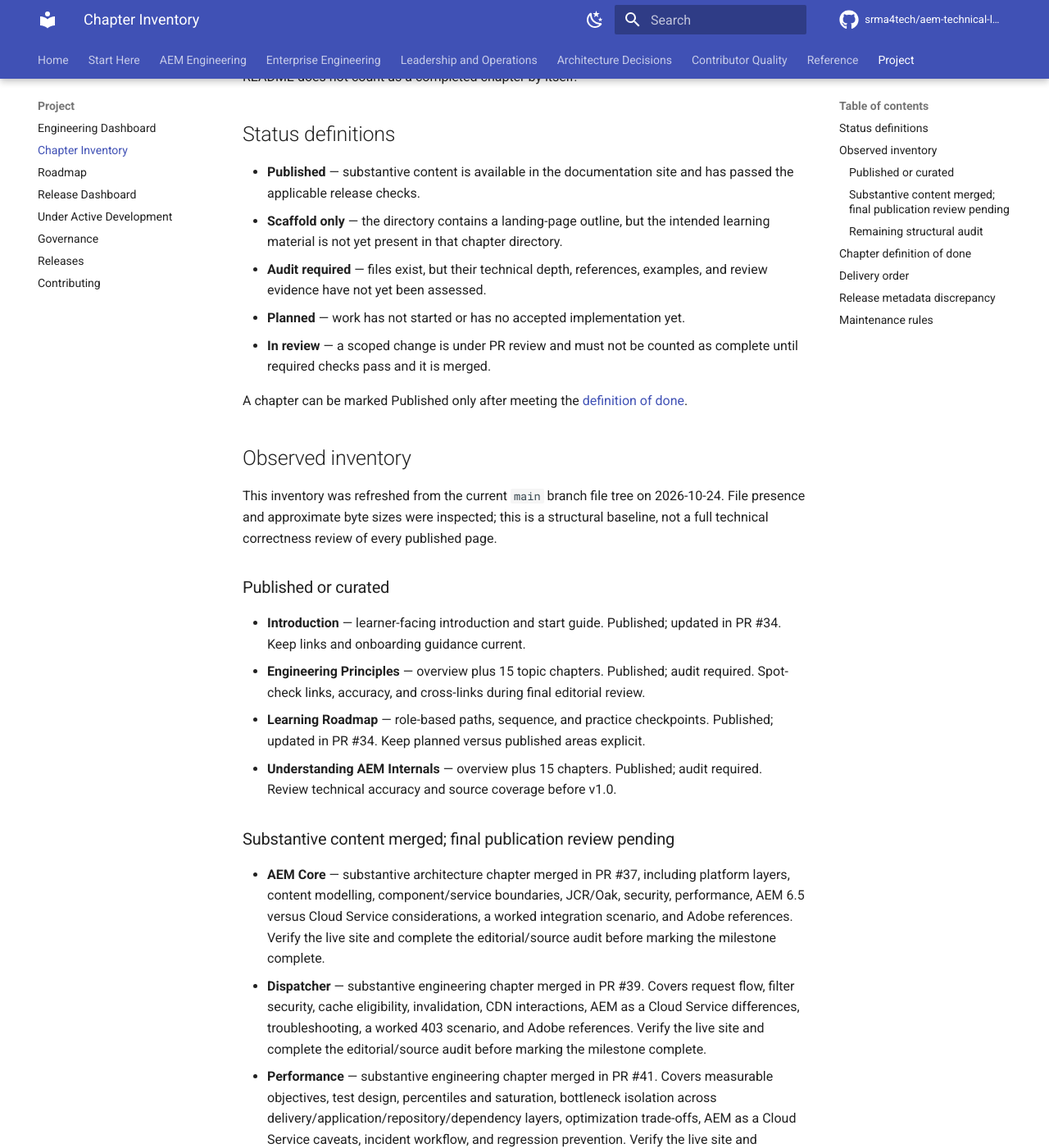
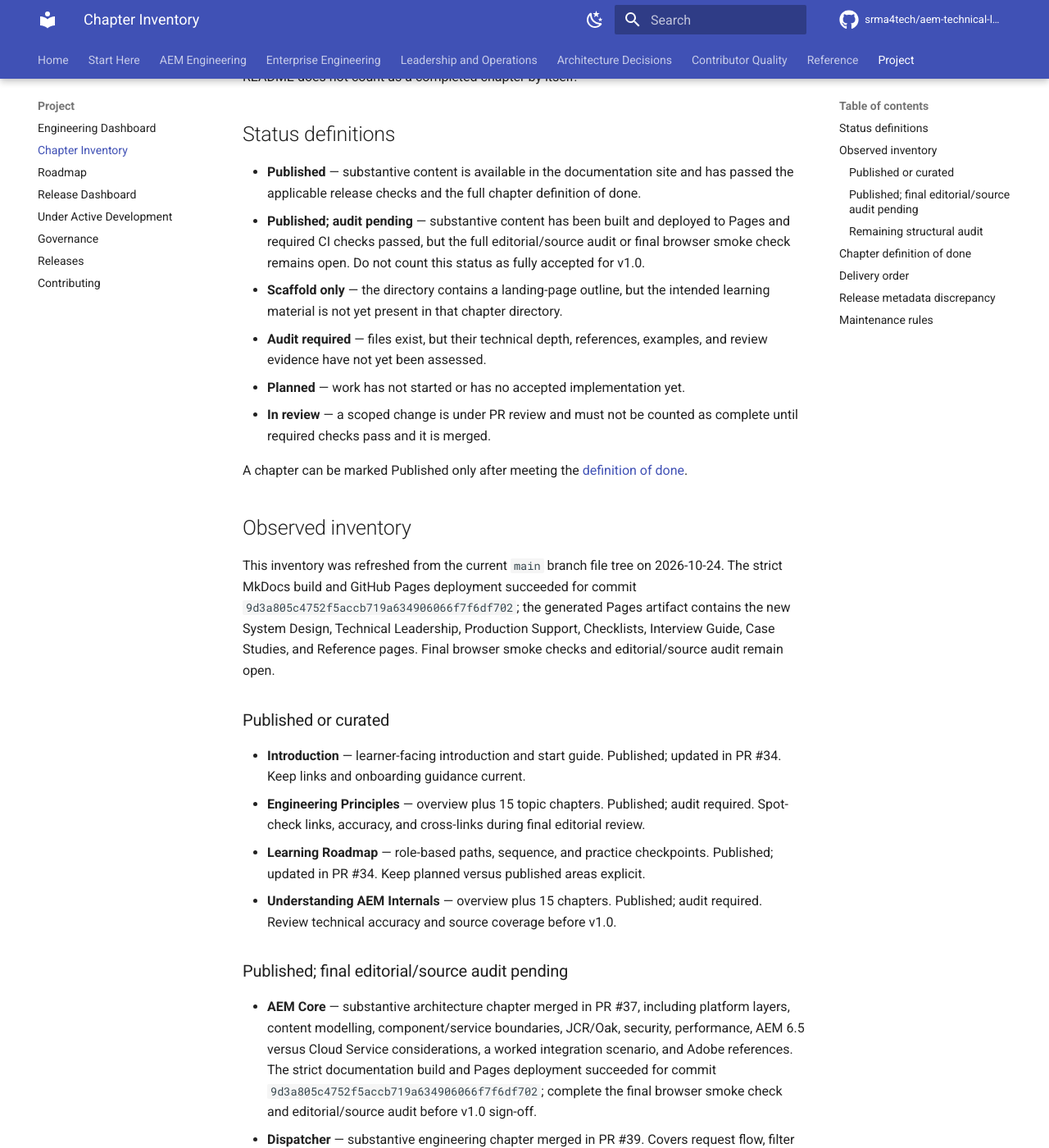
Before and after one commit to srma4tech/aem-technical-lead-playbook, an MkDocs documentation site: the page built from docs/chapter-inventory.md, in a window 1280 px wide and 1400 px high, scrolled down 238 px. Shown: the whole window at 82% size. Built offline with MkDocs 1.6.1 and Material for MkDocs 9.7.7, drawn with Linux system fonts in a browser that asks for light colours; comment, search, counter and statistics services are not loaded.

Commit message:
docs: record successful Pages deployment evidence

```diff
--- a/docs/chapter-inventory.md
+++ b/docs/chapter-inventory.md
@@ -4,7 +4,8 @@ This inventory is the working baseline for finishing the AEM Technical Lead Play
 
 ## Status definitions
 
-- **Published** — substantive content is available in the documentation site and has passed the applicable release checks.
+- **Published** — substantive content is available in the documentation site and has passed the applicable release checks and the full chapter definition of done.
+- **Published; audit pending** — substantive content has been built and deployed to Pages and required CI checks passed, but the full editorial/source audit or final browser smoke check remains open. Do not count this status as fully accepted for v1.0.
 - **Scaffold only** — the directory contains a landing-page outline, but the intended learning material is not yet present in that chapter directory.
 - **Audit required** — files exist, but their technical depth, references, examples, and review evidence have not yet been assessed.
 - **Planned** — work has not started or has no accepted implementation yet.
@@ -14,7 +15,7 @@ A chapter can be marked Published only after meeting the [definition of done](#c
 
 ## Observed inventory
 
-This inventory was refreshed from the current `main` branch file tree on 2026-10-24. File presence and approximate byte sizes were inspected; this is a structural baseline, not a full technical correctness review of every published page.
+This inventory was refreshed from the current `main` branch file tree on 2026-10-24. The strict MkDocs build and GitHub Pages deployment succeeded for commit `9d3a805c4752f5accb719a634906066f7f6df702`; the generated Pages artifact contains the new System Design, Technical Leadership, Production Support, Checklists, Interview Guide, Case Studies, and Reference pages. Final browser smoke checks and editorial/source audit remain open.
 
 ### Published or curated
 
@@ -23,9 +24,9 @@ This inventory was refreshed from the current `main` branch file tree on 2026-10
 - **Learning Roadmap** — role-based paths, sequence, and practice checkpoints. Published; updated in PR #34. Keep planned versus published areas explicit.
 - **Understanding AEM Internals** — overview plus 15 chapters. Published; audit required. Review technical accuracy and source coverage before v1.0.
 
-### Substantive content merged; final publication review pending
+### Published; final editorial/source audit pending
 
-- **AEM Core** — substantive architecture chapter merged in PR #37, including platform layers, content modelling, component/service boundaries, JCR/Oak, security, performance, AEM 6.5 versus Cloud Service considerations, a worked integration scenario, and Adobe references. Verify the live site and complete the editorial/source audit before marking the milestone complete.
+- **AEM Core** — substantive architecture chapter merged in PR #37, including platform layers, content modelling, component/service boundaries, JCR/Oak, security, performance, AEM 6.5 versus Cloud Service considerations, a worked integration scenario, and Adobe references. The strict documentation build and Pages deployment succeeded for commit `9d3a805c4752f5accb719a634906066f7f6df702`; complete the final browser smoke check and editorial/source audit before v1.0 sign-off.
 - **Dispatcher** — substantive engineering chapter merged in PR #39. Covers request flow, filter security, cache eligibility, invalidation, CDN interactions, AEM as a Cloud Service differences, troubleshooting, a worked 403 scenario, and Adobe references. Verify the live site and complete the editorial/source audit before marking the milestone complete.
 - **Performance** — substantive engineering chapter merged in PR #41. Covers measurable objectives, test design, percentiles and saturation, bottleneck isolation across delivery/application/repository/dependency layers, optimization trade-offs, AEM as a Cloud Service caveats, incident workflow, and regression prevention. Verify the live site and complete the editorial/source audit before marking the milestone complete.
 - **Security** — substantive engineering chapter merged in PR #43. Covers threat modelling, least privilege, repository permissions, public delivery, custom endpoint safety, secrets, dependency hygiene, incident readiness, and security review. Verify the live site and complete the editorial/source audit before marking the milestone complete.
```
